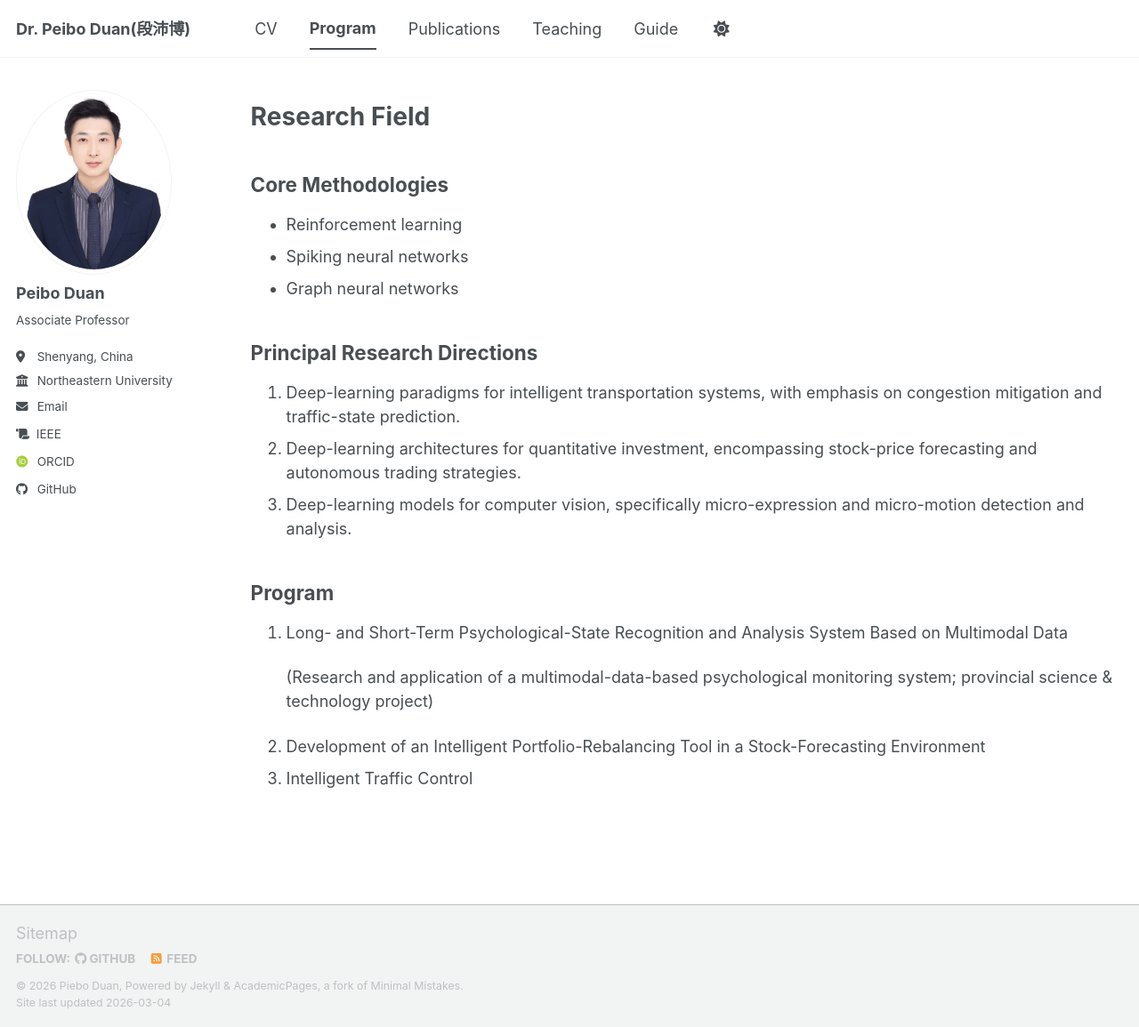
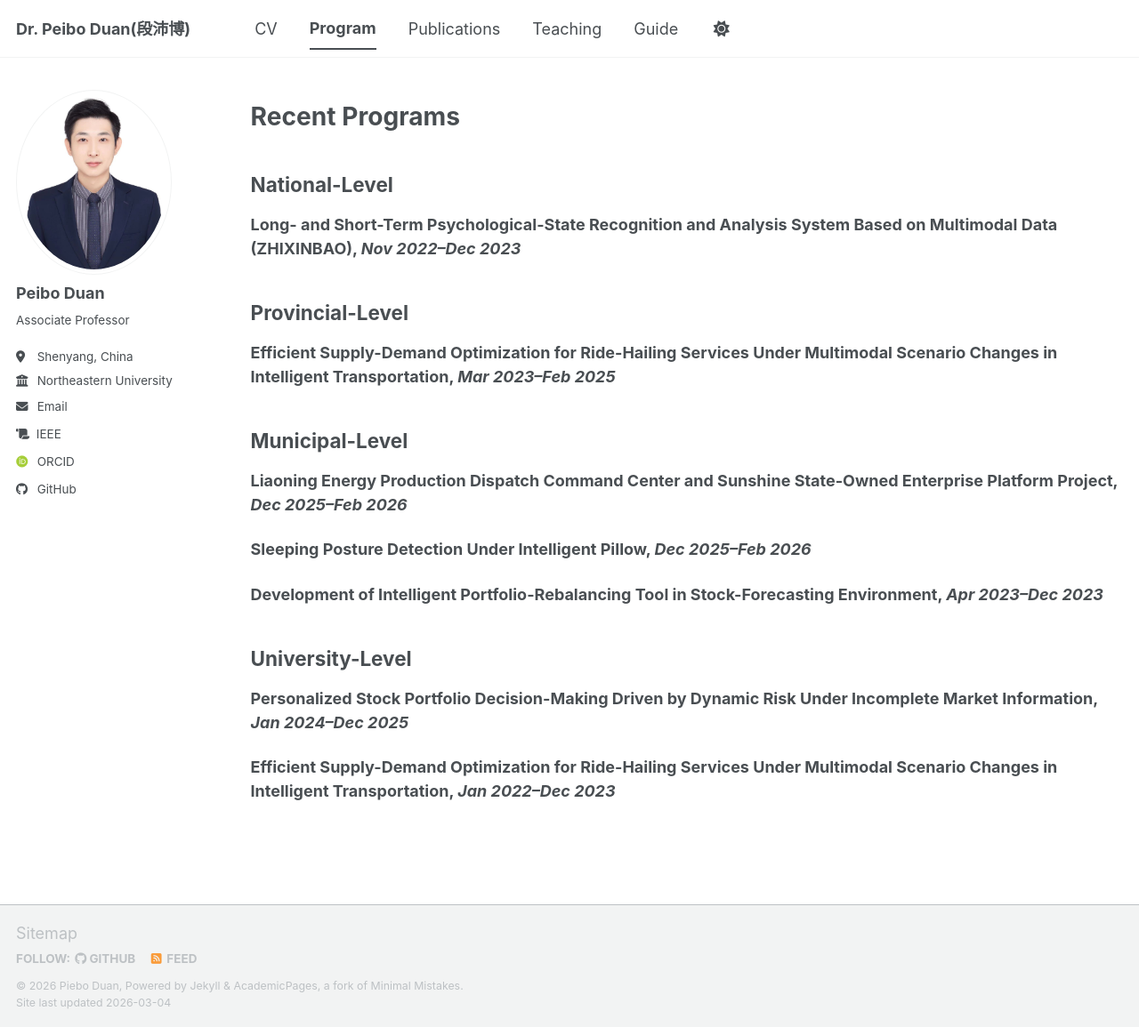
Before and after one commit to aurora76/peiboduan, a Jekyll site: the page built from _pages/program.md, in a window 1280 px wide and 1155 px high. Shown: the whole window at 89% size. Built offline with Jekyll 4.4.1, drawn with Linux system fonts in a browser that asks for light colours; some web fonts are replaced; a script bundle is joined from its source files by our own code; library files that are not in the unit come from our copies.

Commit message:
Update program.md

```diff
--- a/_pages/program.md
+++ b/_pages/program.md
@@ -9,29 +9,31 @@ redirect_from:
 
 {% include base_path %}
 
-Research Field
+Recent Programs
 ======
 
-Core Methodologies
+National-Level
 ------
 
-* Reinforcement learning
-* Spiking neural networks
-* Graph neural networks
+**Long- and Short-Term Psychological-State Recognition and Analysis System Based on Multimodal Data (ZHIXINBAO), *Nov 2022–Dec 2023***
 
-Principal Research Directions
+Provincial-Level
 ------
 
-1. Deep-learning paradigms for intelligent transportation systems, with emphasis on congestion mitigation and traffic-state prediction.
-2. Deep-learning architectures for quantitative investment, encompassing stock-price forecasting and autonomous trading strategies.
-3. Deep-learning models for computer vision, specifically micro-expression and micro-motion detection and analysis.
+**Efficient Supply-Demand Optimization for Ride-Hailing Services Under Multimodal Scenario Changes in Intelligent Transportation, *Mar 2023–Feb 2025***
 
-Program
+Municipal-Level
 ------
 
-1. Long- and Short-Term Psychological-State Recognition and Analysis System Based on Multimodal Data
+**Liaoning Energy Production Dispatch Command Center and Sunshine State-Owned Enterprise Platform Project, *Dec 2025–Feb 2026***
 
-   (Research and application of a multimodal-data-based psychological monitoring system; provincial science & technology project)
+**Sleeping Posture Detection Under Intelligent Pillow, *Dec 2025–Feb 2026***
 
-2. Development of an Intelligent Portfolio-Rebalancing Tool in a Stock-Forecasting Environment
-3. Intelligent Traffic Control
+**Development of Intelligent Portfolio-Rebalancing Tool in Stock-Forecasting Environment, *Apr 2023–Dec 2023***
+
+University-Level
+------
+
+**Personalized Stock Portfolio Decision-Making Driven by Dynamic Risk Under Incomplete Market Information, *Jan 2024–Dec 2025***
+
+**Efficient Supply-Demand Optimization for Ride-Hailing Services Under Multimodal Scenario Changes in Intelligent Transportation, *Jan 2022–Dec 2023***
```
